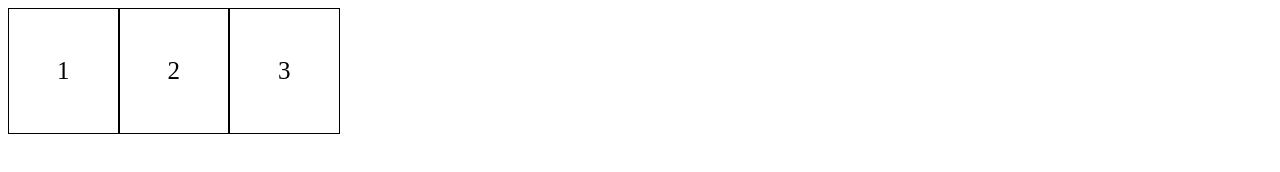
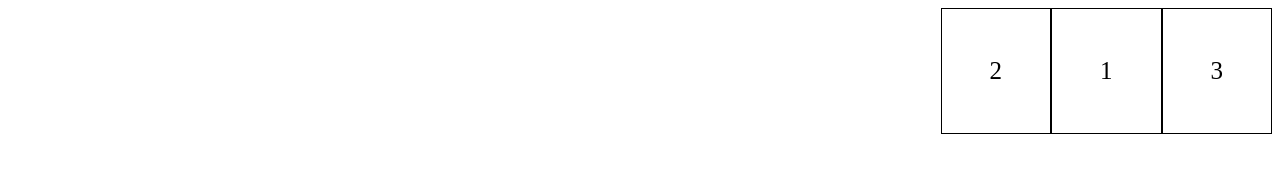
Before and after one commit to bbird5063/ulbitv, a plain HTML site: page index.html in a window 1280 px wide. Drawn offline with Linux system fonts and the light colour scheme.

Commit message:
row-reverse & order

```diff
--- a/index.html
+++ b/index.html
@@ -6,6 +6,7 @@
 	<style>
 		.container {
 			display: flex;
+			flex-direction: row-reverse; / *реверсивное направаление строки */
 		}
 		.item {
 			padding: 48px; /* внутренние отступы */
@@ -13,13 +14,13 @@
 			border: 1px solid black;
 		}
 		.item_1 {
-
+			order: 2;
 		}
 		.item_2 {
-
+			order: 3;
 		}
 		.item_3 {
-
+			order: 1;
 		}
 	</style>
 </head>
```
